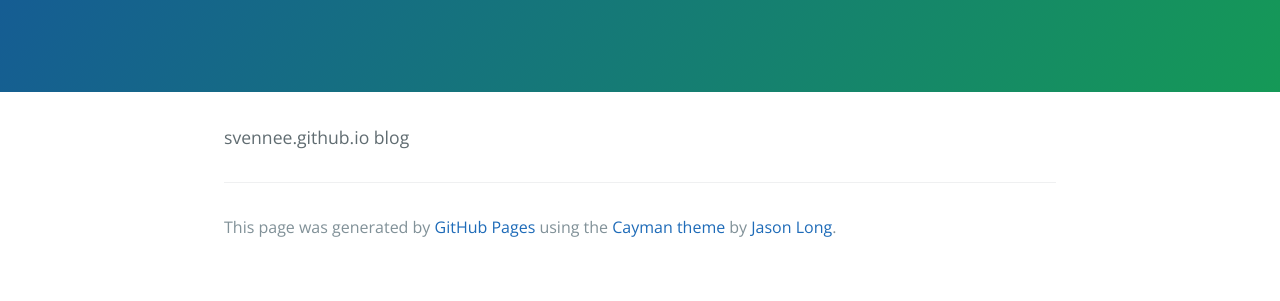
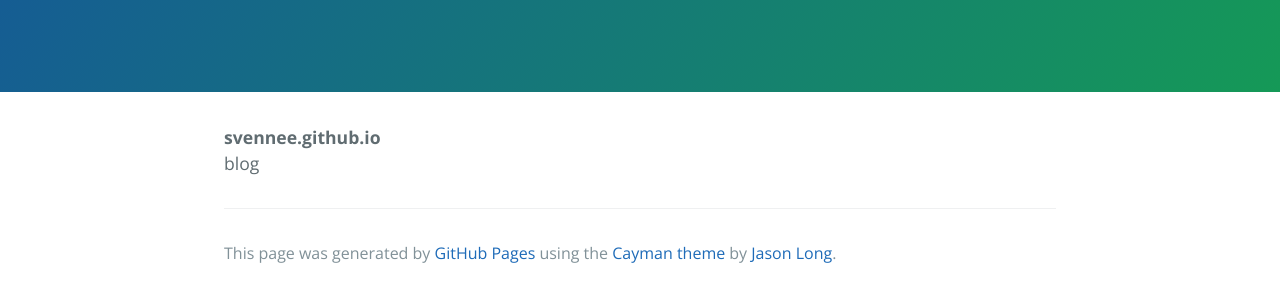
Before and after one commit to svennee/svennee.github.io, a plain HTML site: page index.html in a window 1280 px wide. Shown: the part 225-526 px from the top of the page. Drawn offline with nearby package versions, Linux system fonts and the light colour scheme.

Commit message:
Update index.html
Update

```diff
--- a/index.html
+++ b/index.html
@@ -16,7 +16,7 @@
     </section>
 
     <section class="main-content">
-      <p>svennee.github.io
+      <p><b>svennee.github.io</b><br>
 blog</p>
 
       <footer class="site-footer">
```
